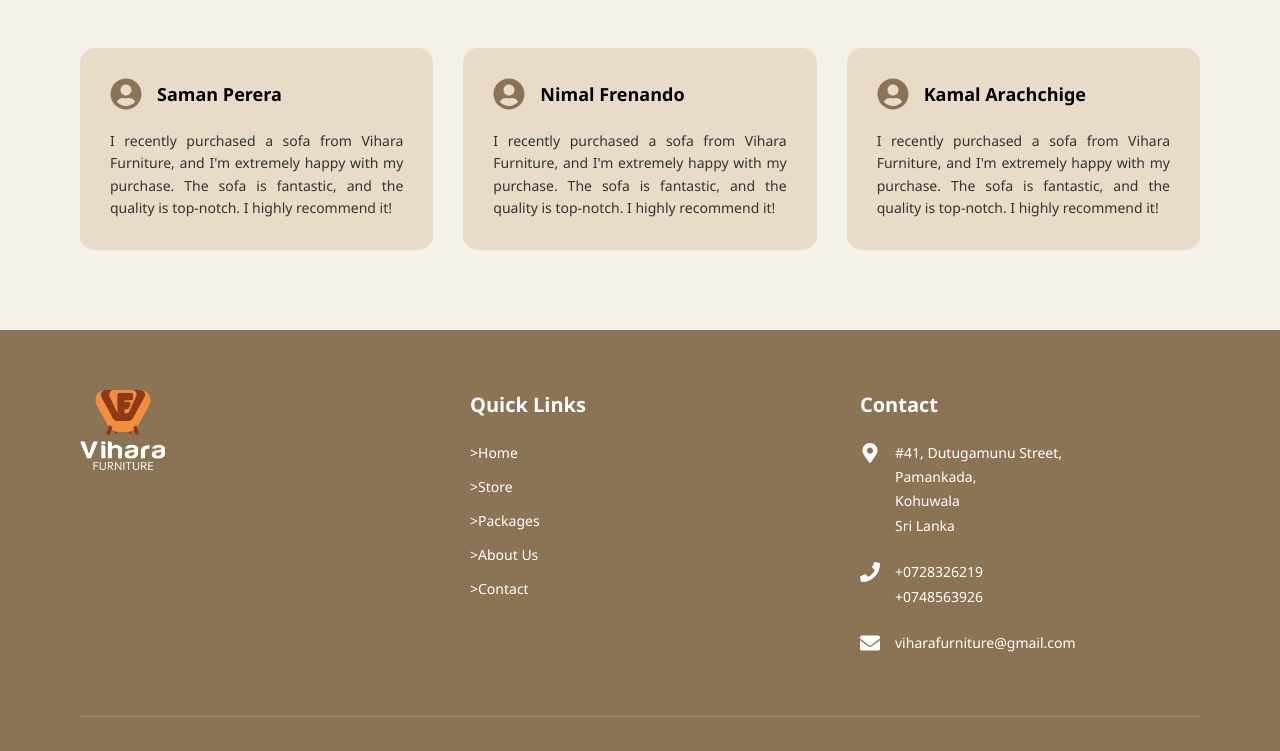
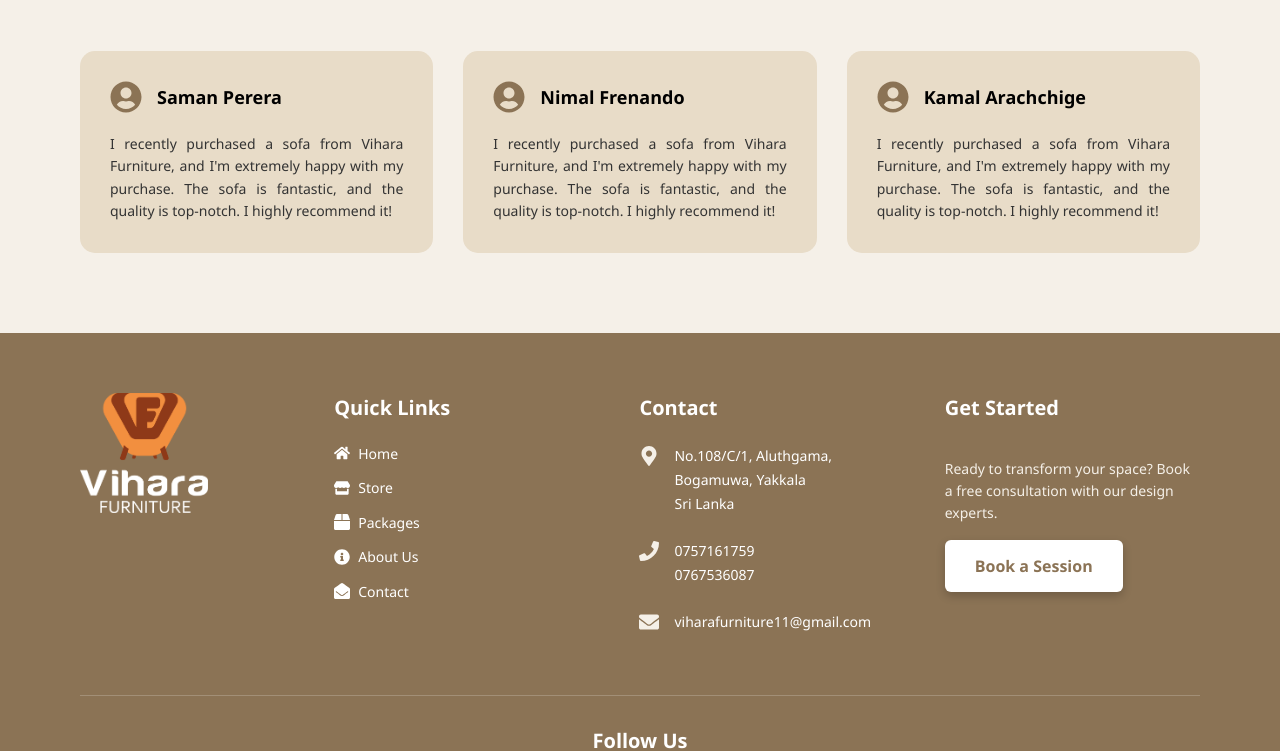
Before and after one commit to KaweeshKode/viharafurniture-web, a React (Vite) app: page / in a window 1280 px wide. Shown: the part 2000-2751 px from the top of the page. Built offline with nearby package versions, Linux system fonts and the light colour scheme.

Commit message:
Update contact information and enhance footer design with new icons and layout adjustments

```diff
--- a/src/components/Footer.css
+++ b/src/components/Footer.css
@@ -6,13 +6,14 @@
 
 .footer-content {
   display: grid;
-  grid-template-columns: 1fr 1fr 1fr;
+  grid-template-columns: 0.8fr 1fr 1fr 1fr;
   gap: 50px;
   margin-bottom: 40px;
+  align-items: start;
 }
 
 .footer-logo img {
-  height: 80px;
+  height: 120px;
   margin-bottom: 20px;
 }
 
@@ -35,11 +36,24 @@
   color: #fff;
   text-decoration: none;
   font-size: 14px;
-  transition: opacity 0.3s;
+  transition: all 0.3s;
+  display: inline-flex;
+  align-items: center;
+  gap: 8px;
+}
+
+.footer-section ul li a svg {
+  font-size: 16px;
+  transition: transform 0.3s;
 }
 
 .footer-section ul li a:hover {
-  opacity: 0.7;
+  opacity: 0.9;
+  transform: translateX(5px);
+}
+
+.footer-section ul li a:hover svg {
+  transform: scale(1.2);
 }
 
 .contact-item {
@@ -53,6 +67,13 @@
   font-size: 20px;
   margin-top: 3px;
   flex-shrink: 0;
+  color: #f5f0e8;
+  transition: all 0.3s;
+}
+
+.contact-item:hover svg {
+  transform: scale(1.15);
+  color: #fff;
 }
 
 .contact-item p {
@@ -73,21 +94,72 @@
   margin-bottom: 15px;
 }
 
-.social-links {
+.footer-social .social-links {
   display: flex;
   justify-content: center;
   gap: 30px;
 }
 
-.social-links a {
+.footer-social .social-links a {
   color: #fff;
   text-decoration: none;
   font-size: 14px;
-  transition: opacity 0.3s;
+  transition: all 0.3s;
+  display: inline-flex;
+  align-items: center;
+  gap: 8px;
+  padding: 8px 16px;
+  border: 1px solid rgba(255, 255, 255, 0.3);
+  border-radius: 5px;
 }
 
-.social-links a:hover {
-  opacity: 0.7;
+.footer-social .social-links a svg {
+  font-size: 18px;
+  transition: transform 0.3s;
+}
+
+.footer-social .social-links a:hover {
+  background-color: rgba(255, 255, 255, 0.1);
+  border-color: rgba(255, 255, 255, 0.6);
+  transform: translateY(-2px);
+}
+
+.footer-social .social-links a:hover svg {
+  transform: scale(1.2);
+}
+
+.footer-cta-section {
+  display: flex;
+  flex-direction: column;
+  gap: 15px;
+}
+
+.cta-description {
+  font-size: 14px;
+  line-height: 1.6;
+  color: #f5f0e8;
+  margin: 0;
+}
+
+.footer-book-btn {
+  display: inline-block;
+  background-color: #fff;
+  color: #8B7355;
+  padding: 14px 30px;
+  border-radius: 6px;
+  font-size: 16px;
+  font-weight: 600;
+  text-decoration: none;
+  transition: all 0.3s;
+  box-shadow: 0 4px 10px rgba(0, 0, 0, 0.2);
+  text-align: center;
+  align-self: flex-start;
+}
+
+.footer-book-btn:hover {
+  background-color: #f5f0e8;
+  transform: translateY(-2px);
+  box-shadow: 0 6px 15px rgba(0, 0, 0, 0.3);
 }
 
 .footer-bottom {
@@ -102,6 +174,13 @@
   opacity: 0.8;
 }
 
+@media (max-width: 1024px) {
+  .footer-content {
+    grid-template-columns: 1fr 1fr;
+    gap: 40px;
+  }
+}
+
 @media (max-width: 768px) {
   .footer {
     padding: 40px 20px 20px;
@@ -112,8 +191,12 @@
     gap: 30px;
   }
 
-  .social-links {
+  .footer-social .social-links {
     flex-direction: column;
     gap: 15px;
   }
+
+  .footer-book-btn {
+    width: 100%;
+  }
 }
--- a/src/components/Footer.jsx
+++ b/src/components/Footer.jsx
@@ -1,6 +1,7 @@
 import React from 'react';
 import { Link } from 'react-router-dom';
-import { FaMapMarkerAlt, FaPhone, FaEnvelope } from 'react-icons/fa';
+import { FaMapMarkerAlt, FaPhone, FaEnvelope, FaFacebookF, FaHome, FaStore, FaBox, FaInfoCircle, FaEnvelopeOpen } from 'react-icons/fa';
+import { FaTiktok } from 'react-icons/fa6';
 import './Footer.css';
 
 const Footer = () => {
@@ -14,11 +15,11 @@ const Footer = () => {
         <div className="footer-section">
           <h3>Quick Links</h3>
           <ul>
-            <li><Link to="/">&gt;Home</Link></li>
-            <li><Link to="/store">&gt;Store</Link></li>
-            <li><Link to="/packages">&gt;Packages</Link></li>
-            <li><Link to="/about">&gt;About Us</Link></li>
-            <li><Link to="/contact">&gt;Contact</Link></li>
+            <li><Link to="/"><FaHome /> Home</Link></li>
+            <li><Link to="/store"><FaStore /> Store</Link></li>
+            <li><Link to="/packages"><FaBox /> Packages</Link></li>
+            <li><Link to="/about"><FaInfoCircle /> About Us</Link></li>
+            <li><Link to="/contact"><FaEnvelopeOpen /> Contact</Link></li>
           </ul>
         </div>
 
@@ -27,37 +28,47 @@ const Footer = () => {
           <div className="contact-item">
             <FaMapMarkerAlt />
             <div>
-              <p>#41, Dutugamunu Street,</p>
-              <p>Pamankada,</p>
-              <p>Kohuwala</p>
+              <p>No.108/C/1, Aluthgama,</p>
+              <p>Bogamuwa, Yakkala</p>
               <p>Sri Lanka</p>
             </div>
           </div>
           <div className="contact-item">
             <FaPhone />
             <div>
-              <p>+0728326219</p>
-              <p>+0748563926</p>
+              <p>0757161759</p>
+              <p>0767536087</p>
             </div>
           </div>
           <div className="contact-item">
             <FaEnvelope />
-            <p>viharafurniture@gmail.com</p>
+            <p>viharafurniture11@gmail.com</p>
           </div>
+        </div>
+
+        <div className="footer-section footer-cta-section">
+          <h3>Get Started</h3>
+          <p className="cta-description">Ready to transform your space? Book a free consultation with our design experts.</p>
+          <Link to="/booking" className="footer-book-btn">
+            Book a Session
+          </Link>
         </div>
       </div>
 
       <div className="footer-social">
         <h3>Follow Us</h3>
         <div className="social-links">
-          <a href="https://facebook.com" target="_blank" rel="noopener noreferrer" aria-label="Facebook">&gt;Facebook</a>
-          <a href="https://instagram.com" target="_blank" rel="noopener noreferrer" aria-label="Instagram">&gt;Instagram</a>
-          <a href="https://tiktok.com" target="_blank" rel="noopener noreferrer" aria-label="TikTok">&gt;TikTok</a>
+          <a href="https://www.facebook.com/share/17sPFNQY7r/" target="_blank" rel="noopener noreferrer" aria-label="Facebook">
+            <FaFacebookF /> Facebook
+          </a>
+          <a href="https://www.tiktok.com/@vihara.furniture?_r=1&_t=ZS-91m6L7kpS8D" target="_blank" rel="noopener noreferrer" aria-label="TikTok">
+            <FaTiktok /> TikTok
+          </a>
         </div>
       </div>
 
       <div className="footer-bottom">
-        <p>© Copyright - Vihara Furniture</p>
+        <p>© Copyright {new Date().getFullYear()} - Vihara Furniture</p>
       </div>
     </footer>
   );
--- a/src/components/Header.jsx
+++ b/src/components/Header.jsx
@@ -2,11 +2,11 @@ import React, { useState } from "react";
 import { Link, useLocation } from "react-router-dom";
 import {
   FaFacebookF,
-  FaInstagram,
   FaEnvelope,
   FaBars,
   FaTimes,
 } from "react-icons/fa";
+import { FaTiktok } from "react-icons/fa6";
 import "./Header.css";
 
 const Header = () => {
@@ -26,7 +26,7 @@ const Header = () => {
       <div className="top-bar">
         <div className="social-links">
           <a
-            href="https://facebook.com"
+            href="https://www.facebook.com/share/17sPFNQY7r/"
             target="_blank"
             rel="noopener noreferrer"
             aria-label="Facebook"
@@ -34,19 +34,19 @@ const Header = () => {
             <FaFacebookF />
           </a>
           <a
-            href="https://instagram.com"
+            href="https://www.tiktok.com/@vihara.furniture?_r=1&_t=ZS-91m6L7kpS8D"
             target="_blank"
             rel="noopener noreferrer"
-            aria-label="Instagram"
+            aria-label="TikTok"
           >
-            <FaInstagram />
+            <FaTiktok />
           </a>
-          <a href="mailto:viharafurniture@gmail.com" aria-label="Email">
+          <a href="mailto:viharafurniture11@gmail.com" aria-label="Email">
             <FaEnvelope />
           </a>
         </div>
         <div className="contact-info">
-          <span>+0728326219 / +0748563926</span>
+          <span>0757161759 / 0767536087</span>
         </div>
       </div>
       <nav className="navbar">
--- a/src/components/Hero.jsx
+++ b/src/components/Hero.jsx
@@ -16,9 +16,10 @@ const Hero = () => {
           <FaMapMarkerAlt />
         </div>
         <h3>Location</h3>
-        <p>#41, Dutugamunu Street,</p>
-        <p>Pamankada,</p>
-        <p>Kohuwala</p>
+        <p>No.108/C/1,</p>
+        <p>Aluthgama,</p>
+        <p>Bogamuwa,</p>
+        <p>Yakkala</p>
         <p>Sri Lanka</p>
       </div>
     </section>
--- a/src/pages/AboutUs.jsx
+++ b/src/pages/AboutUs.jsx
@@ -66,8 +66,8 @@ const AboutUs = () => {
           <li>Corporate Name : Vihara Furniture</li>
           <li>Type of Business :  Interior Designers and Furniture Manufacturers/ Supplier</li>
           <li>Company Registration No. : PV 12345</li>
-          <li>Business address : #41, Dutugamunu Street, Pamankada, Kohuwala.</li>
-          <li>Contact Numbers : +0728326219 / +0774856392­6</li>
+          <li>Business address : No.108/C/1, Aluthgama, Bogamuwa, Yakkala.</li>
+          <li>Contact Numbers : 0757161759 / 0767536087</li>
           <li>Forest Department Registration No. : TD /3220/ A</li>
           <li>Registered under Forest Ordinance (Chapter 451) as amended by act no.13 of 1996</li>
           <li>Affiliated Bankers : Seylan Bank PLC, Hatton National Bank PLC, Nations Trust Bank PLC</li>
--- a/src/pages/Contact.jsx
+++ b/src/pages/Contact.jsx
@@ -40,29 +40,40 @@ const Contact = () => {
         <div className="info-cards">
           <div className="info-card">
             <FaPhone className="card-icon" />
-            <p className="card-text">+0773899284</p>
+            <p className="card-text">
+              0757161759<br />
+              0767536087
+            </p>
           </div>
 
           <div className="info-card">
             <FaEnvelope className="card-icon" />
-            <p className="card-text">viharafurniture@gmail.com</p>
+            <p className="card-text">viharafurniture11@gmail.com</p>
           </div>
 
           <div className="info-card">
             <FaHome className="card-icon" />
             <p className="card-text">
-              No. 51/B, S De S<br />
-              Jayasinghe<br />
-              Mawataha,<br />
-              Kohuwala.
+              No.108/C/1,<br />
+              Aluthgama,<br />
+              Bogamuwa,<br />
+              Yakkala<br />
+              Sri Lanka
             </p>
           </div>
         </div>
 
         <div className="map-section">
-          <div className="map-placeholder">
-            <h2>Map</h2>
-          </div>
+          <iframe
+            src="https://www.google.com/maps/embed?pb=!1m18!1m12!1m3!1d3960.3448!2d80.0344!3d7.0867!2m3!1f0!2f0!3f0!3m2!1i1024!2i768!4f13.1!3m3!1m2!1s0x0%3A0x0!2zN8KwMDUnMTIuMSJOIDgwwrAwMicwMy44IkU!5e0!3m2!1sen!2slk!4v1234567890"
+            width="100%"
+            height="450"
+            style={{ border: 0 }}
+            allowFullScreen=""
+            loading="lazy"
+            referrerPolicy="no-referrer-when-downgrade"
+            title="Vihara Furniture Location"
+          ></iframe>
         </div>
 
         <div className="form-section">
```
Also changed, not shown: src/pages/Contact.css (+108 -32 lines), 1 other file (tests, documents, lock files or other folders).
